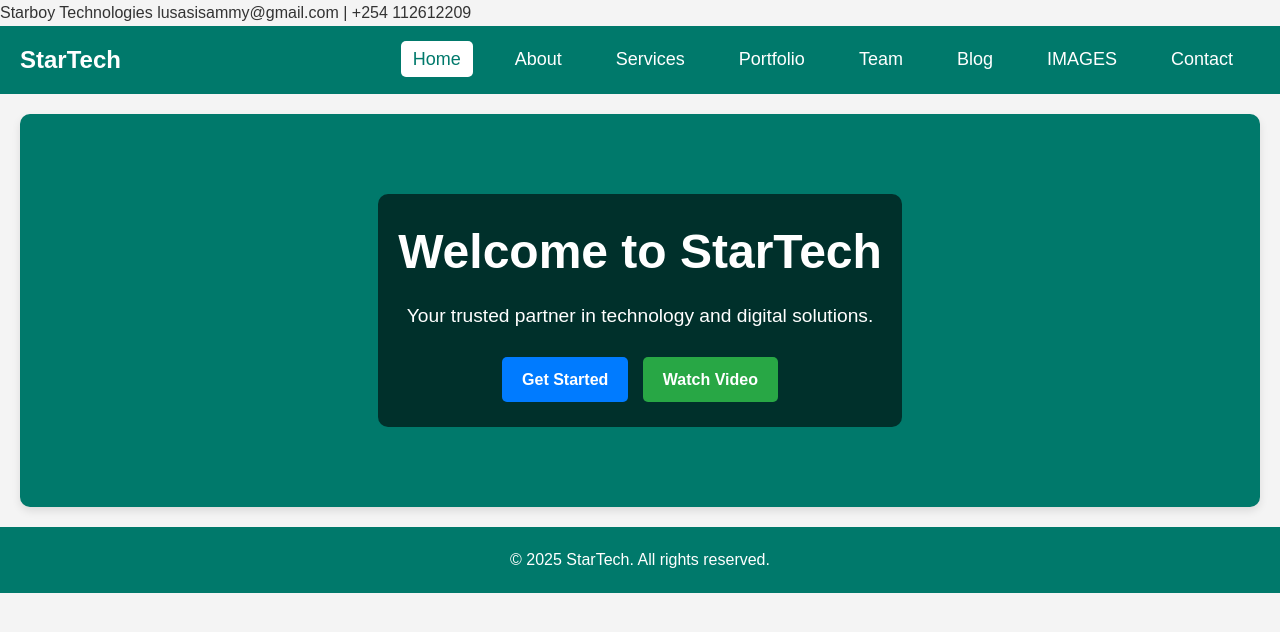
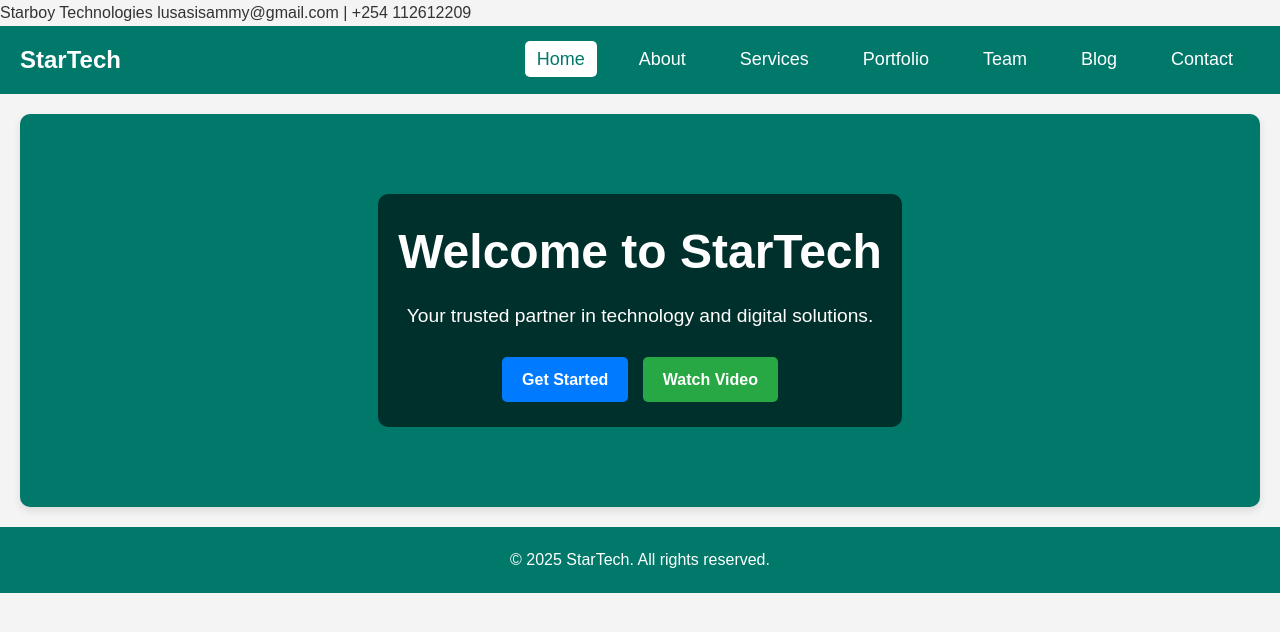
Before and after one commit to StarTech-s/portifolio, a plain HTML site: page index.html in a window 1280 px wide. Drawn offline with Linux system fonts and the light colour scheme.

Commit message:
Update index.html

```diff
--- a/index.html
+++ b/index.html
@@ -26,7 +26,6 @@
         <li><a href="portfolio.html">Portfolio</a></li>
         <li><a href="team.html">Team</a></li>
         <li><a href="blog.html">Blog</a></li>
-        <li><a href="#">IMAGES</a></li>
         <li><a href="contact.html">Contact</a></li>
     </ul>
 </nav>
```
